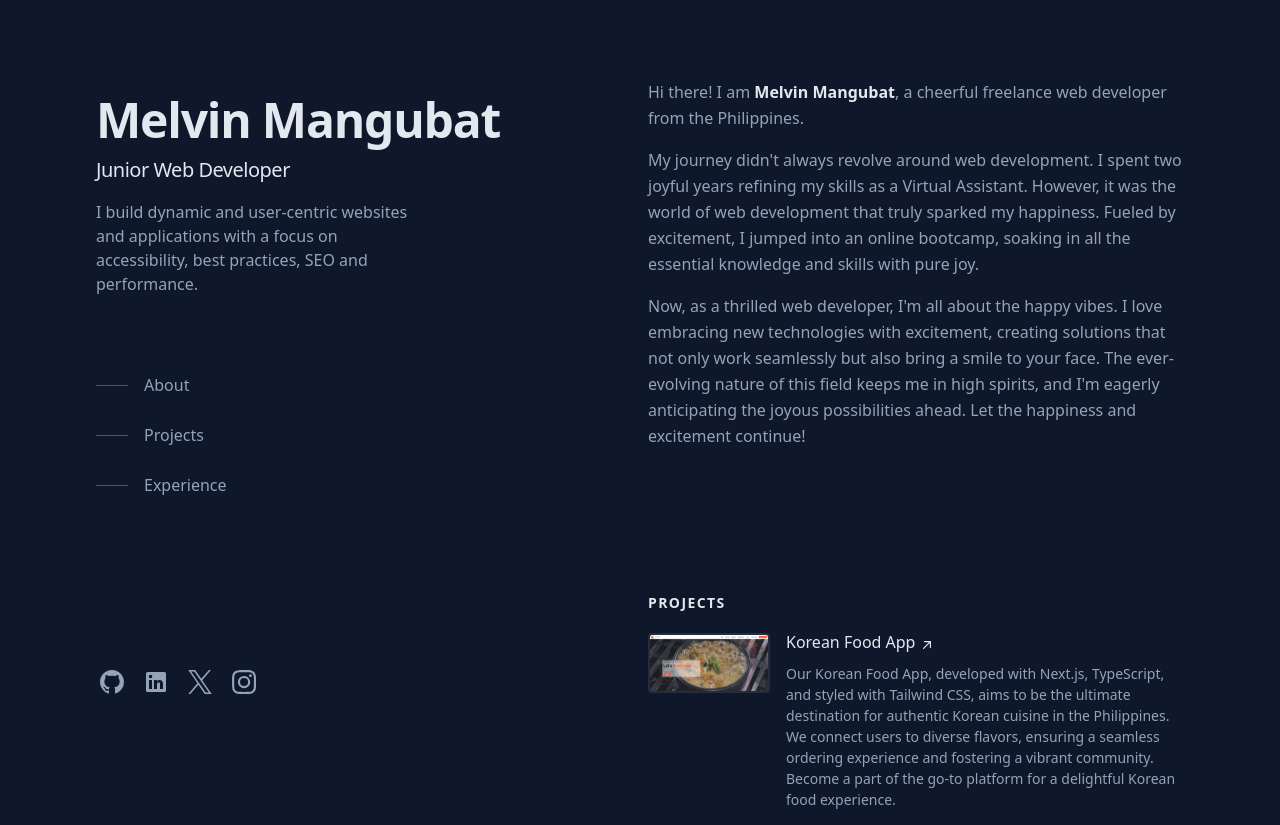
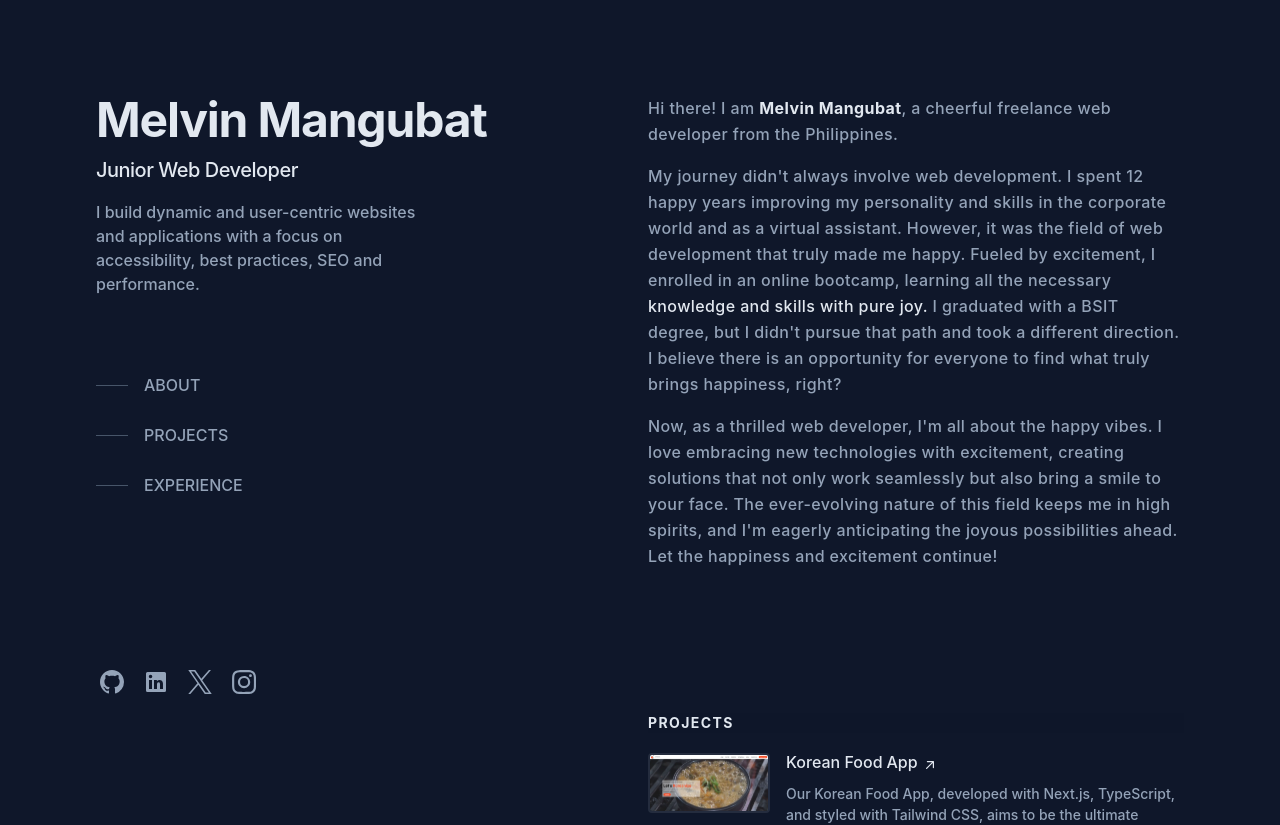
Before and after one commit to mrVinzcode/melvin-mangubat, a React (Vite) app: page / in a window 1280 px wide. Shown: the top 825 px of the page. Built offline with nearby package versions, Linux system fonts and the light colour scheme.

Commit message:
add some styling all pages

```diff
--- a/src/App.jsx
+++ b/src/App.jsx
@@ -7,7 +7,7 @@ import Resume from "./pages/Resume/Resume";
 
 export default function App() {
   return (
-    <div className="mx-auto min-h-screen max-w-screen-xl px-6 py-12 font-sans md:py-20 lg:px-24 lg:py-0">
+    <div className="background mx-auto min-h-screen max-w-screen-xl px-6 py-12  md:py-20 lg:px-24 lg:py-0">
       <div className="lg:flex lg:justify-between lg:gap-4">
         <Sidebar />
         <main className="basis-1/2">
--- a/src/index.css
+++ b/src/index.css
@@ -2,6 +2,22 @@
 @tailwind components;
 @tailwind utilities;
 
+@import url(https://fonts.googleapis.com/css2?family=Inter:wght@400;500;600;700&;display=swap);
+
+.background {
+  font-family: "Inter", sans-serif;
+  font-optical-sizing: auto;
+  font-weight: 500;
+}
+
+html {
+  @apply scroll-smooth;
+}
+
 body {
   @apply bg-slate-900 leading-relaxed text-slate-400 antialiased selection:bg-teal-300 selection:text-teal-900 m-0 font-sans;
 }
+
+p {
+  text-decoration: none solid rgb(191, 215, 250);
+}
--- a/src/pages/About/About.jsx
+++ b/src/pages/About/About.jsx
@@ -1,7 +1,7 @@
 export default function About() {
   return (
     <div
-      className="mt-20 mb-16 scroll-mt-16 md:mb-24 lg:mb-36 lg:scroll-mt-24"
+      className="mt-24 mb-16 scroll-mt-16 md:mb-24 lg:mb-36 lg:scroll-mt-24"
       id="about"
     >
       <div className="sticky top-0 z-20 -mx-6 mb-4 w-screen bg-slate-900/75 px-6 py-5 backdrop-blur md:-mx-12 md:px-12 lg:sr-only lg:relative lg:top-auto lg:mx-auto lg:w-full lg:px-0 lg:py-0 lg:opacity-0">
@@ -10,21 +10,27 @@ export default function About() {
         </h2>
       </div>
       <div>
-        <p className="mb-4 text-slate- leading-relaxed">
+        <p className="mb-4 text-slate tracking-wide">
           Hi there! I am{" "}
-          <a className="text-slate-200 font-bold leading-relaxed" href="/">
+          <a className="text-slate-200 font-bold tracking-wide" href="/">
             Melvin Mangubat
           </a>
           , a cheerful freelance web developer from the Philippines.
         </p>
-        <p className="mb-4 text-slate- leading-relaxed">
-          My journey didn&apos;t always revolve around web development. I spent
-          two joyful years refining my skills as a Virtual Assistant. However,
-          it was the world of web development that truly sparked my happiness.
-          Fueled by excitement, I jumped into an online bootcamp, soaking in all
-          the essential knowledge and skills with pure joy.
+        <p className="mb-4 text-slate tracking-wide">
+          My journey didn&apos;t always involve web development. I spent 12
+          happy years improving my personality and skills in the corporate world
+          and as a virtual assistant. However, it was the field of web
+          development that truly made me happy. Fueled by excitement, I enrolled
+          in an online bootcamp, learning all the necessary{" "}
+          <span className="text-slate-200">
+            knowledge and skills with pure joy.
+          </span>{" "}
+          I graduated with a BSIT degree, but I didn&apos;t pursue that path and
+          took a different direction. I believe there is an opportunity for
+          everyone to find what truly brings happiness, right?
         </p>
-        <p>
+        <p className="mb-4 text-slate tracking-wide">
           Now, as a thrilled web developer, I&apos;m all about the happy vibes.
           I love embracing new technologies with excitement, creating solutions
           that not only work seamlessly but also bring a smile to your face. The
--- a/src/pages/Experience/Experience.jsx
+++ b/src/pages/Experience/Experience.jsx
@@ -1,4 +1,4 @@
-const Experince = () => {
+export default function Experince() {
   return (
     <section
       id="experience"
@@ -218,6 +218,4 @@ const Experince = () => {
       </div>
     </section>
   );
-};
-
-export default Experince;
+}
--- a/src/pages/Footer/Footer.jsx
+++ b/src/pages/Footer/Footer.jsx
@@ -16,8 +16,8 @@ export default function Footer() {
       >
         React with Vite{" "}
       </a>
-      and personalized CSS. The outcome is a refined online representation,
-      presently live on Vercel.
+      . The outcome is a refined online representation, presently live on
+      Vercel.
     </footer>
   );
 }
--- a/src/pages/Global/Sidebar.jsx
+++ b/src/pages/Global/Sidebar.jsx
@@ -14,7 +14,7 @@ export default function Sidebar() {
         </p>
 
         <nav className="nav hidden lg:block" aria-label="In-page jump links">
-          <ul className="mt-16 w-max">
+          <ul className="mt-16 w-max uppercase">
             <li>
               <a className="group flex items-center py-3" href="#about">
                 <span className="nav-indicator mr-4 h-px w-8 bg-slate-600 transition-all group-hover:w-16 group-hover:bg-slate-200 group-focus-visible:w-16 group-visible:bg-slate-200 motion-reduce:transition-none"></span>
--- a/src/pages/Projects/Projects.jsx
+++ b/src/pages/Projects/Projects.jsx
@@ -1,4 +1,4 @@
-const Projects = () => {
+export default function Projects() {
   return (
     <section
       id="projects"
@@ -247,6 +247,4 @@ const Projects = () => {
       </div>
     </section>
   );
-};
-
-export default Projects;
+}
```
